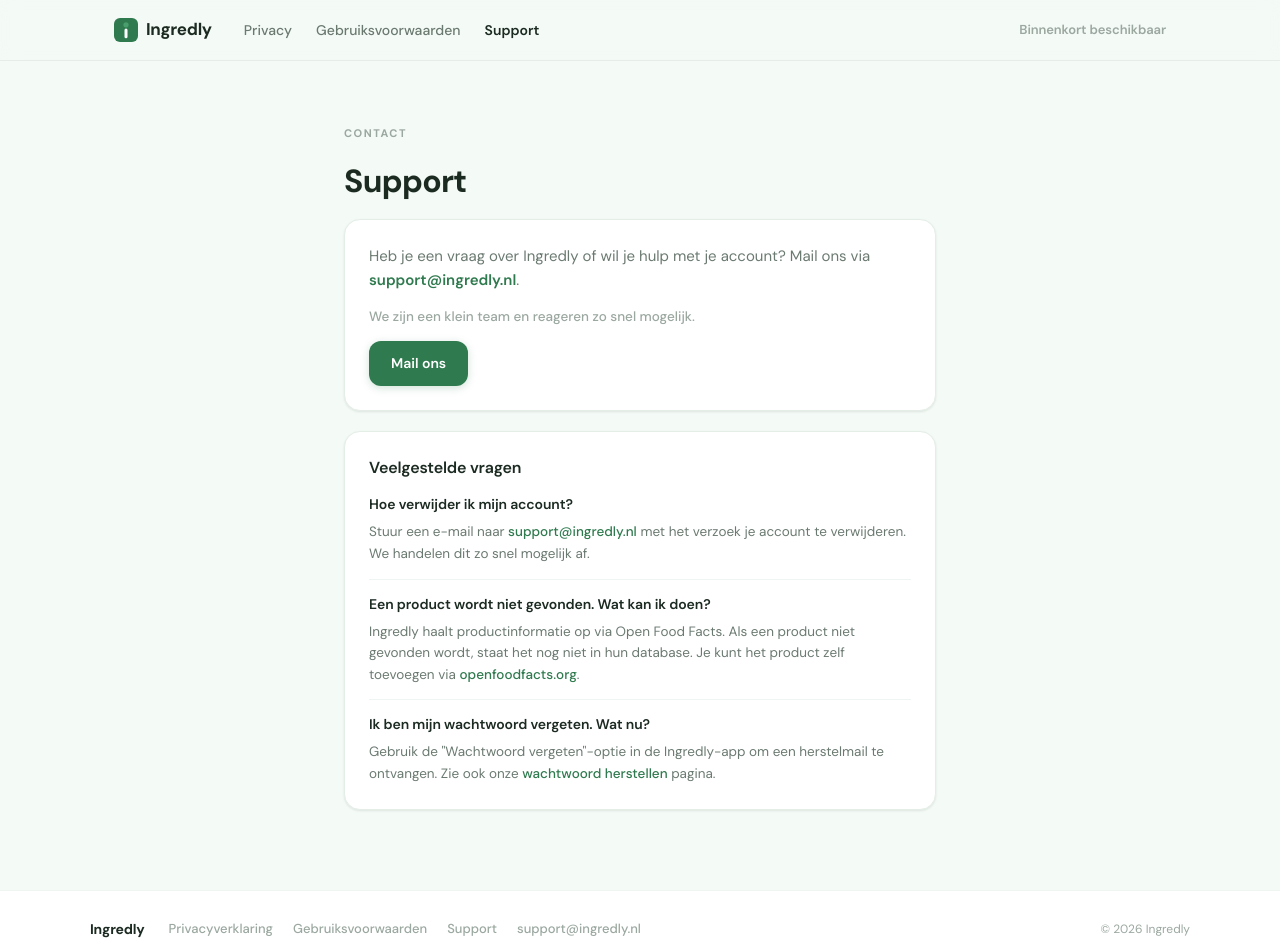
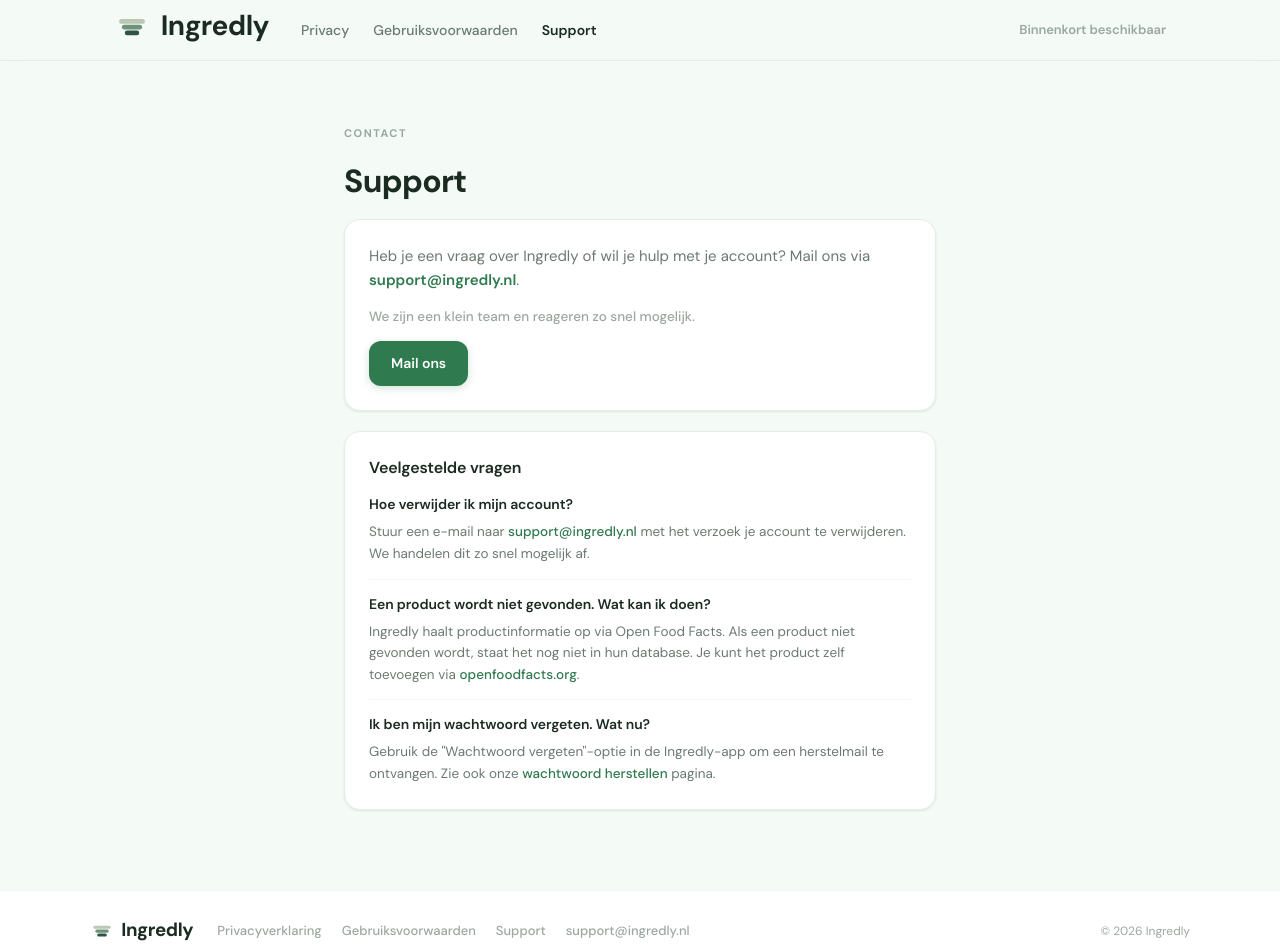
Before and after one commit to Anneheesie/Ingredly-website, a React (Vite) app: page /support in a window 1280 px wide. Shown: the top 952 px of the page. Built offline with nearby package versions, Linux system fonts and the light colour scheme.

Commit message:
Add terms of use page

```diff
--- /dev/null
+++ b/src/brand/IngredlyBrand.tsx
@@ -0,0 +1,114 @@
+/**
+ * Ingredly brand components — ported from Ingredly-Real/Design/IngredlyBrand.jsx
+ * Source of truth: the JSX file above. Do not edit values here independently.
+ */
+
+// ── Color tokens ──────────────────────────────────────────────────────────────
+
+export const ingredlyColors = {
+  sageLight:  '#BBC8B5',
+  sageMid:    '#6F9079',
+  moss:       '#2F5340',
+  cream:      '#F2EDDE',
+  brandSoft:  '#E3F2E8',
+  brand:      '#4A9D6C',
+  brandDeep:  '#2F7A4E',
+  canvas:     '#F4FAF6',
+  brandMist:  '#F0F8F3',
+  surface:    '#FFFFFF',
+  ink:        '#1C2B22',
+  inkSoft:    '#6B7A71',
+  inkMuted:   '#9BA8A0',
+  line:       '#E4EEE7',
+  lineSoft:   '#EFF5F1',
+} as const
+
+const c = ingredlyColors
+
+// ── Mark ──────────────────────────────────────────────────────────────────────
+
+type MarkVariant = 'default' | 'appAligned' | 'monochrome' | 'onDark'
+
+interface MarkProps {
+  size?: number
+  variant?: MarkVariant
+  color?: string
+}
+
+export function IngredlyMark({ size = 100, variant = 'default', color }: MarkProps) {
+  let tone1: string, tone2: string, tone3: string
+
+  if (variant === 'monochrome') {
+    tone1 = color ?? c.moss
+    tone2 = color ?? c.moss
+    tone3 = color ?? c.moss
+  } else if (variant === 'onDark') {
+    tone1 = c.cream
+    tone2 = c.sageLight
+    tone3 = c.sageMid
+  } else if (variant === 'appAligned') {
+    tone1 = c.brandSoft
+    tone2 = c.brand
+    tone3 = c.brandDeep
+  } else {
+    tone1 = c.sageLight
+    tone2 = c.sageMid
+    tone3 = c.moss
+  }
+
+  return (
+    <svg width={size} height={size} viewBox="0 0 100 100" fill="none" role="img" aria-label="Ingredly">
+      <rect x="14" y="28" width="72" height="13" rx="6.5" fill={tone1} />
+      <rect x="22" y="44" width="56" height="13" rx="6.5" fill={tone2} />
+      <rect x="30" y="60" width="40" height="13" rx="6.5" fill={tone3} />
+    </svg>
+  )
+}
+
+// ── Wordmark ──────────────────────────────────────────────────────────────────
+
+interface WordmarkProps {
+  size?: number
+  color?: string
+}
+
+export function IngredlyWordmark({ size = 28, color = c.ink }: WordmarkProps) {
+  return (
+    <span
+      style={{
+        fontFamily: "'Plus Jakarta Sans', 'DM Sans', system-ui, sans-serif",
+        fontSize: size,
+        fontWeight: 700,
+        color,
+        letterSpacing: '-0.02em',
+        lineHeight: 1,
+        display: 'inline-block',
+      }}
+    >
+      Ingredly
+    </span>
+  )
+}
+
+// ── Horizontal lockup ─────────────────────────────────────────────────────────
+
+interface LockupHorizontalProps {
+  size?: number
+  variant?: MarkVariant
+  color?: string
+  wordmarkColor?: string
+}
+
+export function IngredlyLockupHorizontal({
+  size = 36,
+  variant = 'default',
+  color,
+  wordmarkColor,
+}: LockupHorizontalProps) {
+  return (
+    <div style={{ display: 'inline-flex', alignItems: 'center', gap: size * 0.3 }}>
+      <IngredlyMark size={size} variant={variant} color={color} />
+      <IngredlyWordmark size={size * 0.78} color={wordmarkColor} />
+    </div>
+  )
+}
--- a/src/components/Footer.module.css
+++ b/src/components/Footer.module.css
@@ -13,11 +13,10 @@
   flex-wrap: wrap;
 }
 
-.brand {
-  font-size: 14px;
-  font-weight: 700;
-  color: var(--ink);
-  letter-spacing: -0.2px;
+.brandLink {
+  flex-shrink: 0;
+  display: flex;
+  align-items: center;
 }
 
 .nav {
--- a/src/components/Footer.tsx
+++ b/src/components/Footer.tsx
@@ -1,4 +1,5 @@
 import { Link } from 'react-router-dom'
+import { IngredlyLockupHorizontal } from '../brand/IngredlyBrand'
 import styles from './Footer.module.css'
 
 export default function Footer() {
@@ -6,7 +7,9 @@
   return (
     <footer className={styles.footer}>
       <div className={styles.inner}>
-        <span className={styles.brand}>Ingredly</span>
+        <Link to="/" className={styles.brandLink}>
+          <IngredlyLockupHorizontal size={24} />
+        </Link>
         <nav className={styles.nav}>
           <Link to="/privacy" className={styles.link}>Privacyverklaring</Link>
           <Link to="/terms" className={styles.link}>Gebruiksvoorwaarden</Link>
--- a/src/components/Logo.module.css
+++ b/src/components/Logo.module.css
@@ -1,12 +1,2 @@
-.logo {
-  display: flex;
-  align-items: center;
-  gap: 8px;
-}
-
-.wordmark {
-  font-size: 17px;
-  font-weight: 700;
-  color: var(--ink);
-  letter-spacing: -0.3px;
-}
+/* Logo layout is handled by IngredlyLockupHorizontal inline styles. */
+/* This file is kept as a placeholder in case wrapper styles are needed. */
--- a/src/components/Logo.tsx
+++ b/src/components/Logo.tsx
@@ -1,14 +1,9 @@
-import styles from './Logo.module.css'
+import { IngredlyLockupHorizontal } from '../brand/IngredlyBrand'
 
-export default function Logo() {
-  return (
-    <div className={styles.logo}>
-      <svg width="24" height="24" viewBox="0 0 32 32" fill="none" aria-hidden="true">
-        <rect width="32" height="32" rx="8" fill="#2F7A4E" />
-        <rect x="14" y="14" width="4" height="13" rx="2" fill="white" />
-        <circle cx="16" cy="9" r="3.5" fill="#4A9D6C" />
-      </svg>
-      <span className={styles.wordmark}>Ingredly</span>
-    </div>
-  )
+interface LogoProps {
+  size?: number
 }
+
+export default function Logo({ size = 36 }: LogoProps) {
+  return <IngredlyLockupHorizontal size={size} />
+}
```
Also changed, not shown: public/favicon.svg, 7 other files (tests, documents, lock files or other folders).
